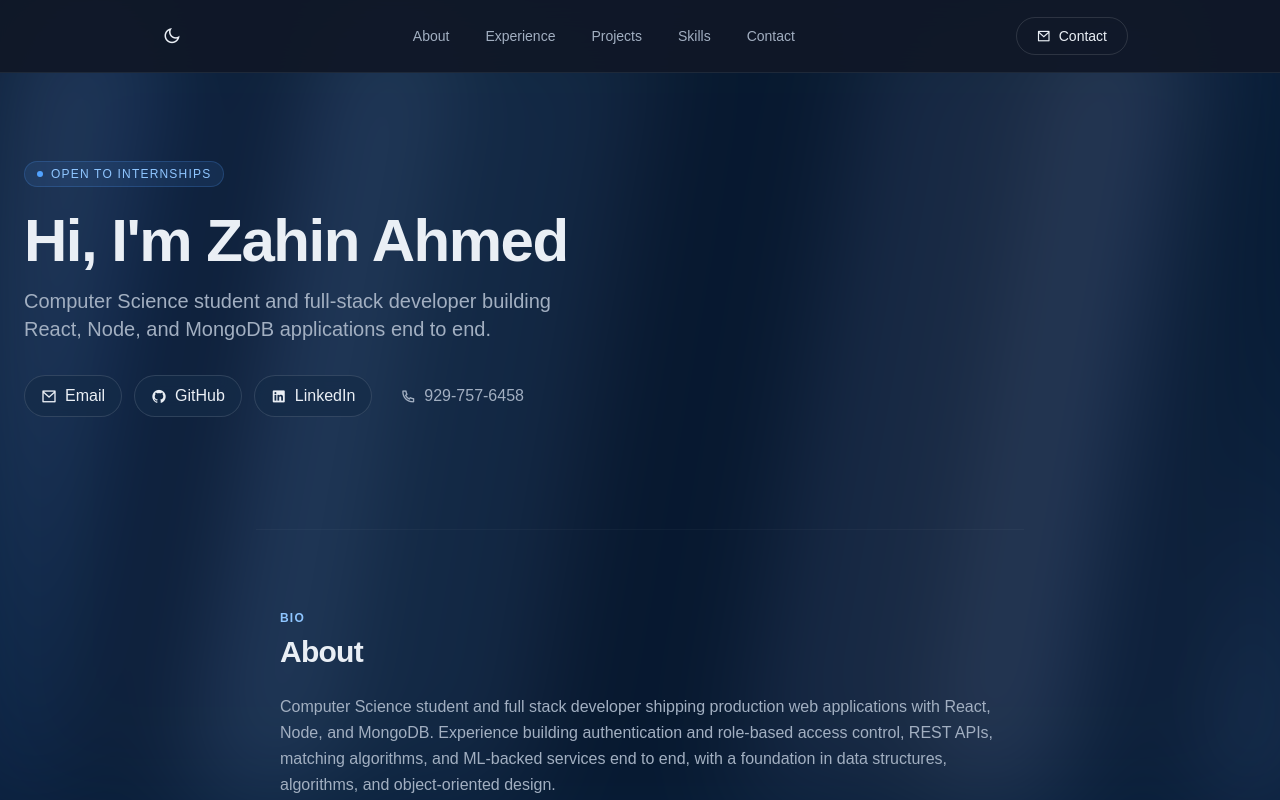
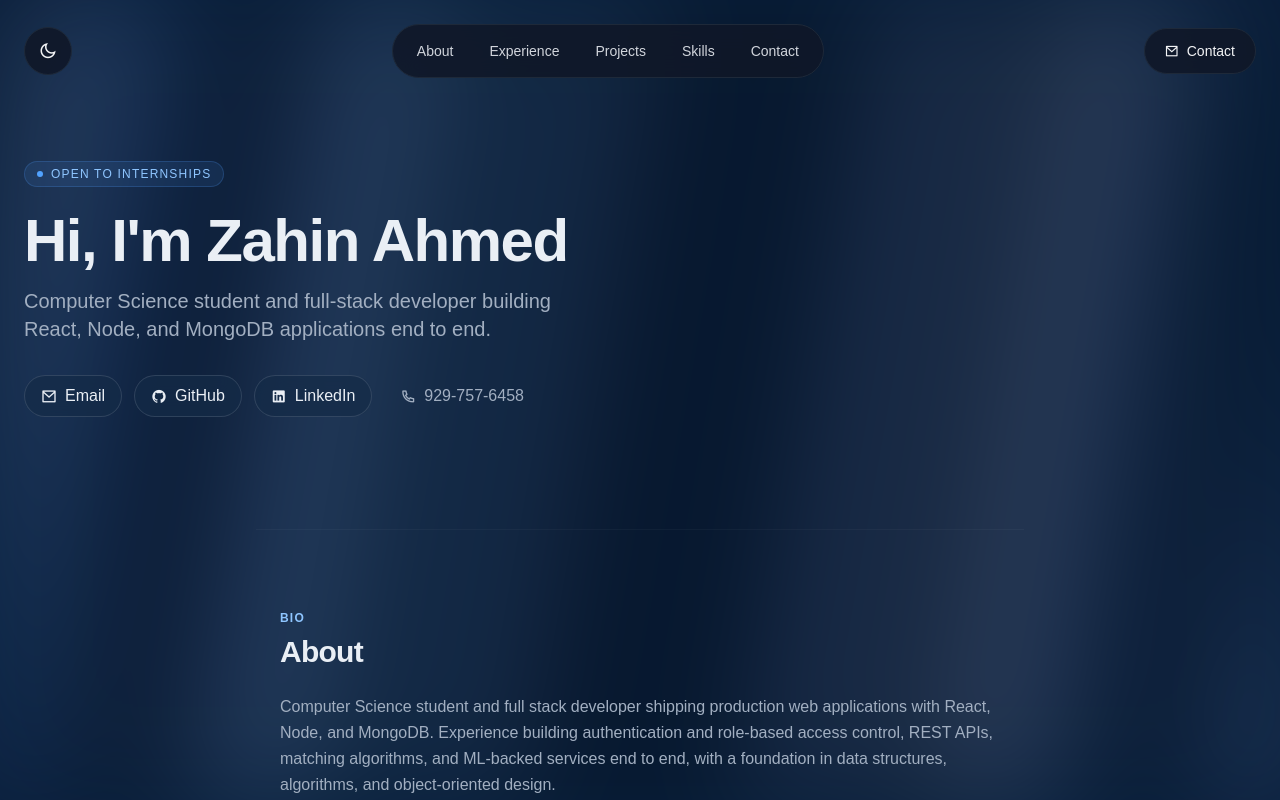
Before and after one commit to ZahinnAhmed/Portfolio, a React (Vite) app: page / in a window 1280 px wide. Shown: the top 800 px of the page. Built offline with nearby package versions, Linux system fonts and the light colour scheme.

Commit message:
Revert navbar to floating pill layout in gray

```diff
--- a/src/components/Navbar.jsx
+++ b/src/components/Navbar.jsx
@@ -14,21 +14,20 @@ const Navbar = () => {
   }
 
   return (
-    <nav className="fixed top-0 inset-x-0 z-50 bg-gray-900/95 backdrop-blur-lg border-b border-gray-800 text-gray-100">
-      <div className="max-w-5xl mx-auto px-6 py-4 flex items-center justify-between">
+    <nav className="fixed top-6 inset-x-6 z-50 items-center flex justify-between">
       <button
         onClick={toggleTheme}
-          className="w-10 h-10 flex items-center justify-center rounded-full text-foreground hover:bg-foreground/10 transition"
+        className="w-12 h-12 flex items-center justify-center rounded-full bg-gray-900/90 backdrop-blur-md border border-gray-800 text-gray-100 hover:bg-gray-900 transition"
       >
         <i className="ri-moon-line text-lg"></i>
       </button>
 
-        <ul className="flex items-center gap-1">
+      <ul className="flex items-center gap-1 bg-gray-900/90 backdrop-blur-md border border-gray-800 rounded-full px-2 py-2">
         {links.map((link) => (
           <li key={link.label}>
             <a
               href={link.href}
-                className="block px-4 py-2 rounded-full text-sm font-medium text-muted-foreground hover:text-foreground hover:bg-foreground/10 transition"
+              className="block px-4 py-2 rounded-full text-sm font-medium text-gray-300 hover:text-white hover:bg-white/10 transition"
             >
               {link.label}
             </a>
@@ -38,11 +37,10 @@ const Navbar = () => {
 
       <a
         href="#contact"
-          className="hidden md:inline-flex items-center gap-2 border border-border text-foreground rounded-full px-5 py-2 text-sm font-medium hover:bg-foreground/10 transition"
+        className="hidden md:inline-flex items-center gap-2 bg-gray-900/90 backdrop-blur-md border border-gray-800 text-gray-100 rounded-full px-5 py-3 text-sm font-medium hover:bg-gray-900 transition"
       >
         <i className="ri-mail-line"></i> Contact
       </a>
-      </div>
     </nav>
   )
 }
```
Lines whose indentation alone changed are shown as unchanged.
